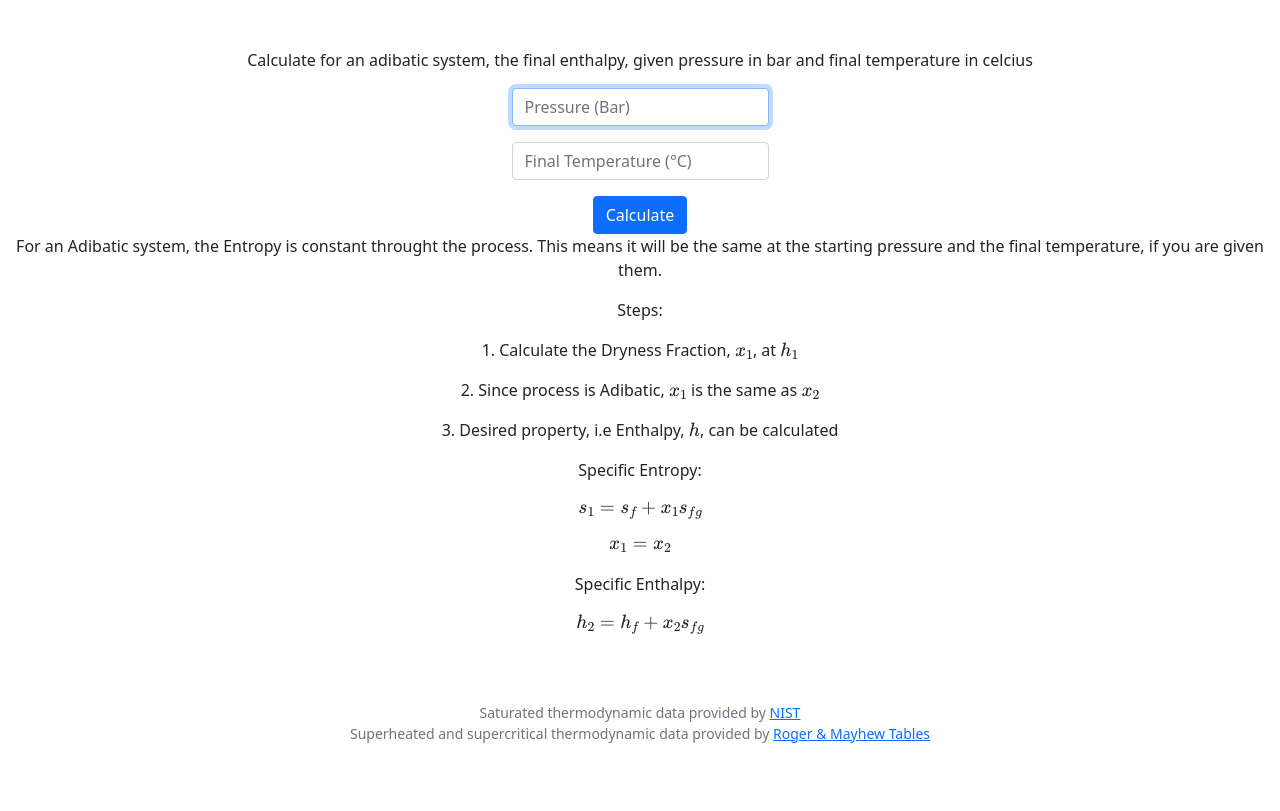
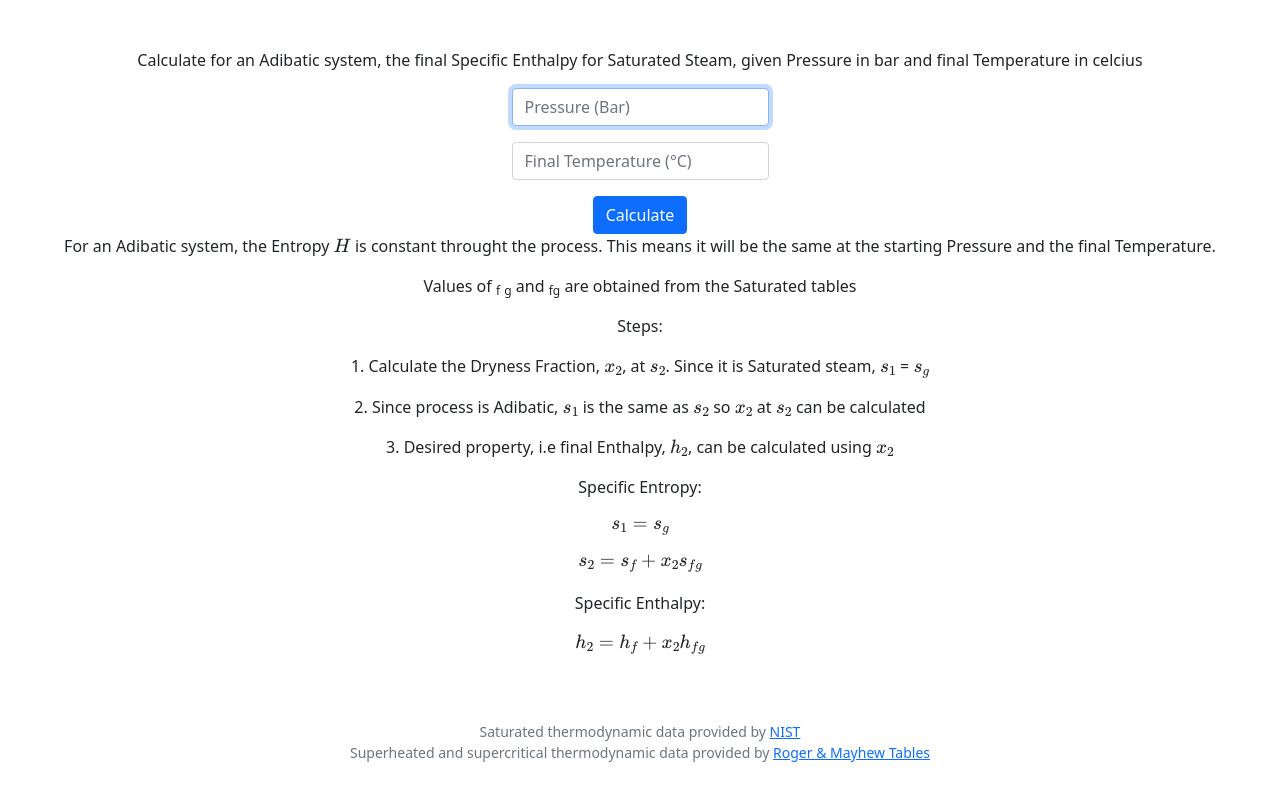
Before and after one commit to HsN22/CS50x-Final-Project, a Flask app: page /adibatic in a window 1280 px wide. Shown: the part 56-867 px from the top of the page. Run offline with Flask 3, Linux system fonts and the light colour scheme; some libraries are stand-ins or nearby versions.

Commit message:
explanations more

```diff
--- a/templates/adibatic.html
+++ b/templates/adibatic.html
@@ -6,7 +6,7 @@
 
 {% block main %}
     <script type="text/javascript" async src="https://cdn.jsdelivr.net/npm/mathjax@3/es5/tex-mml-chtml.js"></script>
-    <p>Calculate for an adibatic system, the final enthalpy, given pressure in bar and final temperature in celcius</p>
+    <p>Calculate for an Adibatic system, the final Specific Enthalpy for Saturated Steam, given Pressure in bar and final Temperature in celcius</p>
     <form action = "/adibatic" method = "post">
 
         <div class="mb-3">
@@ -19,21 +19,20 @@
         <button class="btn btn-primary" type="submit">Calculate</button>
     </form>
 
-    <p>For an Adibatic system, the Entropy is constant throught the process. This means it will be the same at the starting pressure and the final
-       temperature, if you are given them.
-    </p>
+    <p>For an Adibatic system, the Entropy \( H \) is constant throught the process. This means it will be the same at the starting Pressure and the final Temperature.</p>
+    <p>Values of <sub>f</sub> <sub>g</sub> and <sub>fg</sub> are obtained from the Saturated tables</p>
     <p>Steps:</p>
-    <p>1. Calculate the Dryness Fraction, \( x_{1} \), at \( h_1 \)</p>
-    <p>2. Since process is Adibatic, \( x_{1} \) is the same as \( x_{2} \)</p>
-    <p>3. Desired property, i.e Enthalpy, \( h \), can be calculated</p>
+    <p>1. Calculate the Dryness Fraction, \( x_{2} \), at \( s_2 \). Since it is Saturated steam, \( s_1 \) = \( s_g \)</p>
+    <p>2. Since process is Adibatic, \( s_{1} \) is the same as \( s_{2} \) so \( x_2 \) at \( s_2 \) can be calculated</p>
+    <p>3. Desired property, i.e final Enthalpy, \( h_2 \), can be calculated using \( x_2 \)</p>
 
     <div>
         Specific Entropy:
-        \[ s_1 = s_f + x_1 s_{fg} \]
+        \[ s_1 = s_g \]
+        \[ s_2 = s_f + x_2 s_{fg} \]
     </div>
     <div>
-        \[ x_1 = x_2 \]
         Specific Enthalpy:
-        \[ h_2 = h_f + x_2 s_{fg} \]
+        \[ h_2 = h_f + x_2 h_{fg} \]
     </div>
 {% endblock %}
```
